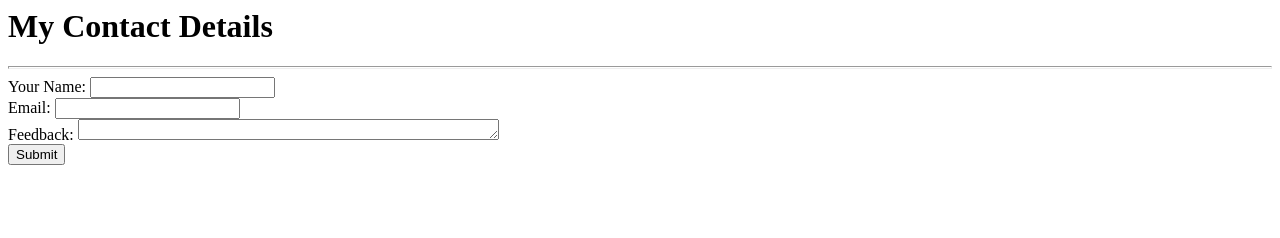
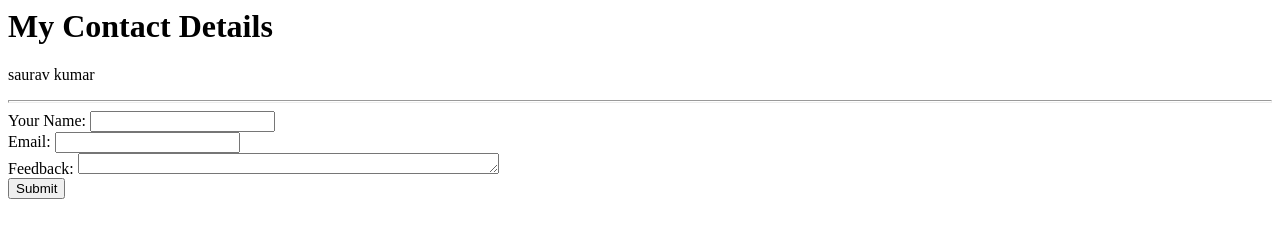
Before and after one commit to kumarsaurav131/ug-curriculum, a plain HTML site: page Contact Details.htm in a window 1280 px wide. Drawn offline with Linux system fonts and the light colour scheme.

Commit message:
Update Contact Details.htm

```diff
--- a/Contact Details.htm
+++ b/Contact Details.htm
@@ -6,6 +6,7 @@
     </head>
     <tbody>
         <h1>My Contact Details</h1>
+        <p>saurav kumar</P>
 
    <hr size="3" nonshade>
 
```
